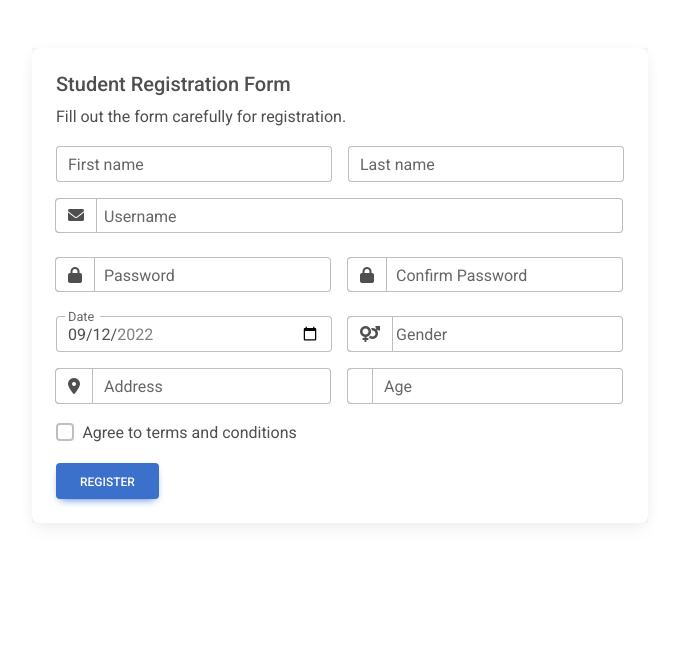
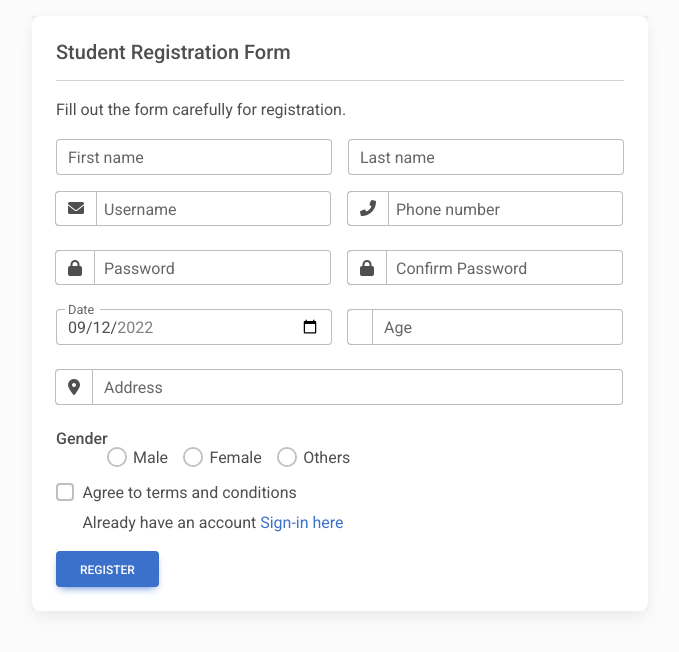
Before and after one commit to lordelements/login-registration_form, a website: page myproject/mdb-ui-kit/index.html in a window 1280 px wide. Shown: the whole page, without its empty margins (300-979 px from the left). Drawn offline with Linux system fonts and the light colour scheme.

Commit message:
login form created

```diff
--- a/myproject/mdb-ui-kit/index.html
+++ b/myproject/mdb-ui-kit/index.html
@@ -20,13 +20,14 @@
     <!-- MDB -->
     <link rel="stylesheet" href="css/mdb.min.css" />
   </head>
-  <body>
+  <body class="bg-light">
     <!-- Start your project here-->
-    <div class="container-fluid mt-5 w-50 h-1000vh">
+    <div class="container-fluid mt-3 w-50">
       <div class="shadow-inner">
     <div class="card">
       <div class="card-body">
         <h5 class="card-title">Student Registration Form</h5>
+        <hr>
         <p class="card-text">Fill out the form carefully for registration.</p>
 
       <div class="d-flex justify-content-center align-items-center">
@@ -45,12 +46,20 @@
               <div class="valid-feedback">Looks good!</div>
             </div>
           </div>
-          <div class="col-md-12">
+          <div class="col-md-6">
             <div class="input-group form-outline">
               <span class="input-group-text" id="inputGroupPrepend"><i class="fa-sharp fa-solid fa-envelope"></i></span>
               <input type="text" class="form-control" id="validationCustomUsername" aria-describedby="inputGroupPrepend" required />
               <label for="validationCustomUsername" class="form-label">Username</label>
               <div class="invalid-feedback">Please choose a username.</div>
+            </div>
+          </div>
+          <div class="col-md-6">
+            <div class="input-group form-outline">
+              <span class="input-group-text" id="inputGroupPrepend"><i class="fa-solid fa-phone-flip"></i></span>
+              <input type="text" class="form-control" id="validationCustomUsername" aria-describedby="inputGroupPrepend" required />
+              <label for="validationCustomUsername" class="form-label">Phone number</label>
+              <div class="invalid-feedback">Fill up your phone number.</div>
             </div>
           </div>
           <div class="col-md-6 mt-4">
@@ -79,14 +88,14 @@
           </div>
           <div class="col-md-6 mt-4">
             <div class="input-group form-outline">
-              <span class="input-group-text" id="inputGroupPrepend"><i class="fa-solid fa-venus-mars"></i></span>
-              <input type="text" name="address" class="form-control"
+              <span class="input-group-text" id="inputGroupPrepend"><i class="fa-solid fa-input-numeric"></i></span>
+              <input type="number" name="age" class="form-control"  min="07" max="100"
               id="validationCustomUsername" aria-describedby="inputGroupPrepend" required />
-              <label for="validationCustomUsername" class="form-label">Gender</label>
-              <div class="invalid-feedback">Fill up your gender.</div>
+              <label for="validationCustomUsername" class="form-label">Age</label>
+              <div class="invalid-feedback">Fill up your age.</div>
             </div>
           </div>
-          <div class="col-md-6">
+          <div class="col-md-12 mt-4">
             <div class="input-group form-outline">
                <span class="input-group-text" id="inputGroupPrepend"><i class="fa-solid fa-location-dot"></i></span>
                <input type="text" name="address" class="form-control"
@@ -95,23 +104,38 @@
                <div class="invalid-feedback">Fill up your address.</div>
            </div>
          </div>
-          <div class="col-md-6">
-            <div class="input-group form-outline">
-              <span class="input-group-text" id="inputGroupPrepend"><i class="fa-solid fa-input-numeric"></i></span>
-              <input type="text" name="age" class="form-control"
-              id="validationCustomUsername" aria-describedby="inputGroupPrepend" required />
-              <label for="validationCustomUsername" class="form-label">Age</label>
-              <div class="invalid-feedback">Fill up your age.</div>
+
+          <div class="col-md-12 mt-4">
+            <div class="input-group">
+              <h6 class="card-title">Gender</h6>
+                <div class="form-check form-check-inline mt-3">
+                  <input class="form-check-input" type="radio" name="gender" id="inlineRadio1" value="male" />
+                  <label class="form-check-label" for="inlineRadio1">Male</label>
+                </div>
+
+                <div class="form-check form-check-inline mt-3">
+                  <input class="form-check-input" type="radio" name="gender" id="inlineRadio2" value="female" />
+                  <label class="form-check-label" for="inlineRadio2">Female</label>
+                </div>
+
+                <div class="form-check form-check-inline mt-3">
+                  <input class="form-check-input" type="radio" name="gender" id="inlineRadio3" value="others"/>
+                  <label class="form-check-label" for="inlineRadio3">Others</label>
                 </div>
               </div>
-          <div class="col-12">
+                <div class="col-12 mt-2">
                   <div class="form-check">
                     <input class="form-check-input" type="checkbox" value="" id="invalidCheck" required />
                     <label class="form-check-label" for="invalidCheck">Agree to terms and conditions</label>
                     <div class="invalid-feedback">You must agree before submitting.</div>
                   </div>
                 </div>
-          <div class="col-12">
+                <div class="col-12 mt-1">
+                  <div class="form-check">
+                    <label class="form-check-label" for="invalidCheck">Already have an account<a href="login.html"> Sign-in here</a></label>
+                  </div>
+                </div>
+                <div class="col-12 mt-3">
                   <button class="btn btn-primary" type="submit" name="register">Register</button>
                 </div>
         </form>
```
Also changed, not shown: myproject/mdb-ui-kit/login.html (added, +108 -0 lines), 1 other file. Lines whose indentation alone changed are shown as unchanged.
